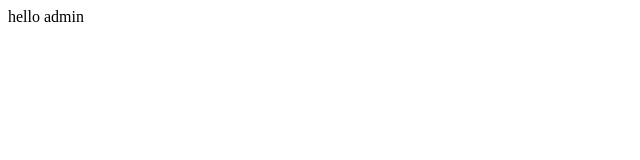
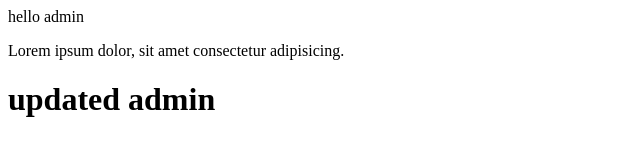
Before and after one commit to Marri-Sneha-23/splitmate, a plain HTML site: page admin.html in a window 1280 px wide. Shown: the whole page, without its empty margins (0-640 px from the left). Drawn offline with Linux system fonts and the light colour scheme.

Commit message:
updated admin

```diff
--- a/admin.html
+++ b/admin.html
@@ -7,5 +7,7 @@
 </head>
 <body>
     <p1>hello admin</p1>
+    <p>Lorem ipsum dolor, sit amet consectetur adipisicing.</p>
+    <h1>updated admin</h1>
 </body>
 </html>
```
